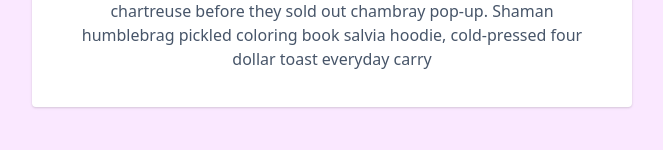
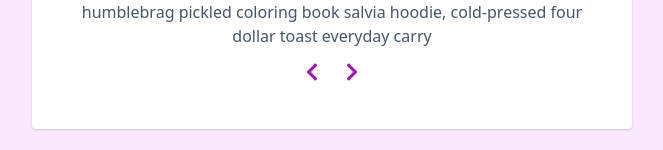
Before and after one commit to Yko-koshka/react-app, a React (Vite) app: page / in a window 1280 px wide. Shown: the part 2081-2231 px from the top of the page, without its empty margins (308-971 px from the left). Built offline with nearby package versions, Linux system fonts and the light colour scheme; no server answers.

Commit message:
slider conditions

```diff
--- a/src/assets/reviews/Reviews.jsx
+++ b/src/assets/reviews/Reviews.jsx
@@ -5,6 +5,28 @@
 const Reviews = () => {
   const [index, setIndex] = useState(0)
   const { name, job, image, text } = people[index]
+
+  const checkNumber = (number) => {
+    if (number > people.length - 1) {
+      return 0
+    }
+    if (number < 0) {
+      return people.length - 1
+    }
+    return number
+  }
+  const nextPerson = () => {
+    setIndex((currentIndex) => {
+      const newIndex = currentIndex + 1
+      return checkNumber(newIndex)
+    })
+  }
+  const prevPerson = () => {
+    setIndex((currentIndex) => {
+      const newIndex = currentIndex - 1
+      return checkNumber(newIndex)
+    })
+  }
 
   return (
     <main>
@@ -18,6 +40,14 @@
         <h4 className="author">{name}</h4>
         <p className="job">{job}</p>
         <p className="info">{text}</p>
+        <div className="btn-container">
+          <button className="prev-btn" onClick={prevPerson}>
+            <FaChevronLeft />
+          </button>
+          <button className="next-btn" onClick={nextPerson}>
+            <FaChevronRight />
+          </button>
+        </div>
       </article>
     </main>
   )
```
